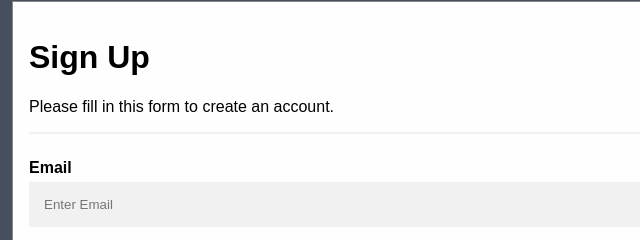
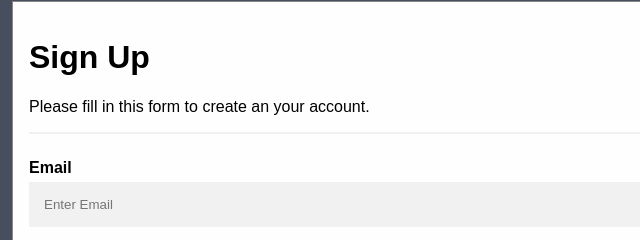
Before and after one commit to Innosir/DevOps, a plain HTML site: page index.html in a window 1280 px wide. Both pictures are taken after a click on the button "Sign Up". Shown: the part 113-353 px from the top of the page, 116-756 px from the left. Drawn offline with Linux system fonts and the light colour scheme.

Commit message:
Changes done on index.html

```diff
--- a/index.html
+++ b/index.html
@@ -122,7 +122,7 @@ hr {
   <form class="modal-content" action="/action_page.php">
     <div class="container">
       <h1>Sign Up</h1>
-      <p>Please fill in this form to create an account.</p>
+      <p>Please fill in this form to create an your account.</p>
       <hr>
       <label for="email"><b>Email</b></label>
       <input type="text" placeholder="Enter Email" name="email" required>
```
